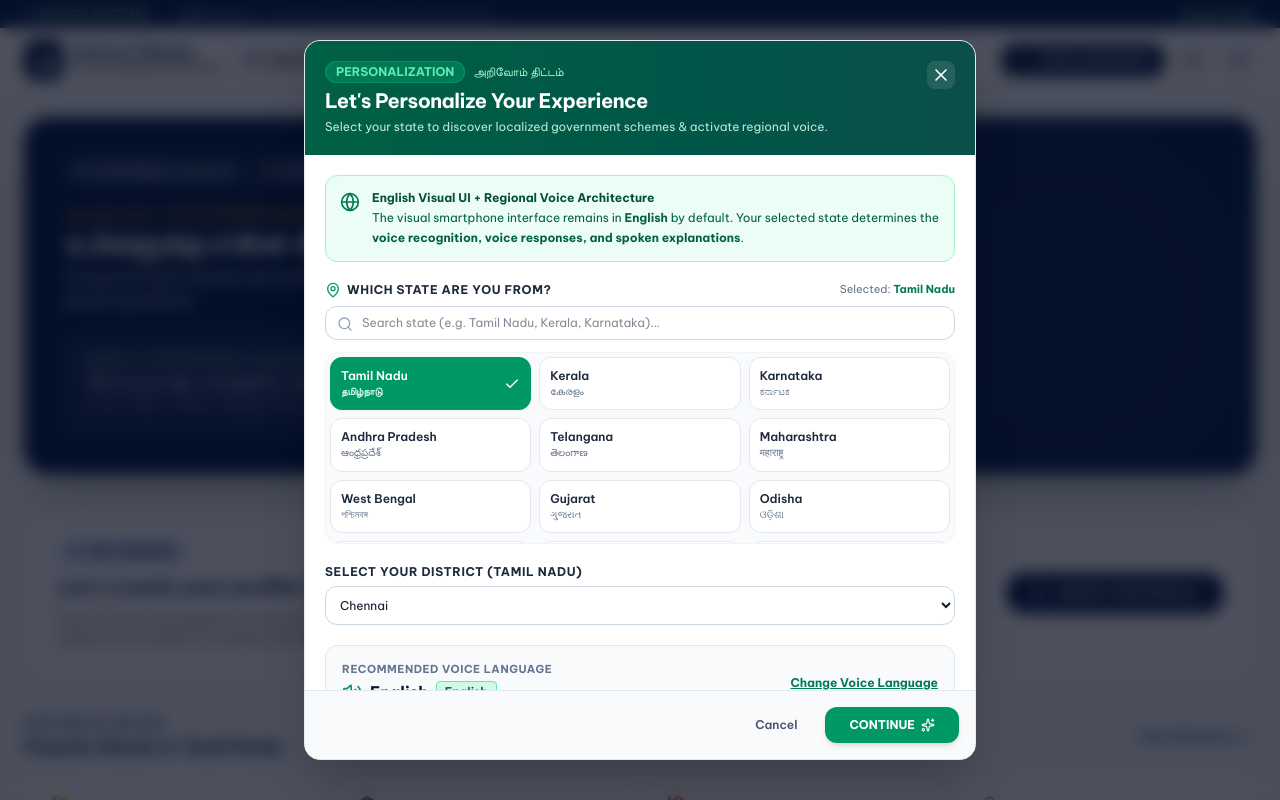
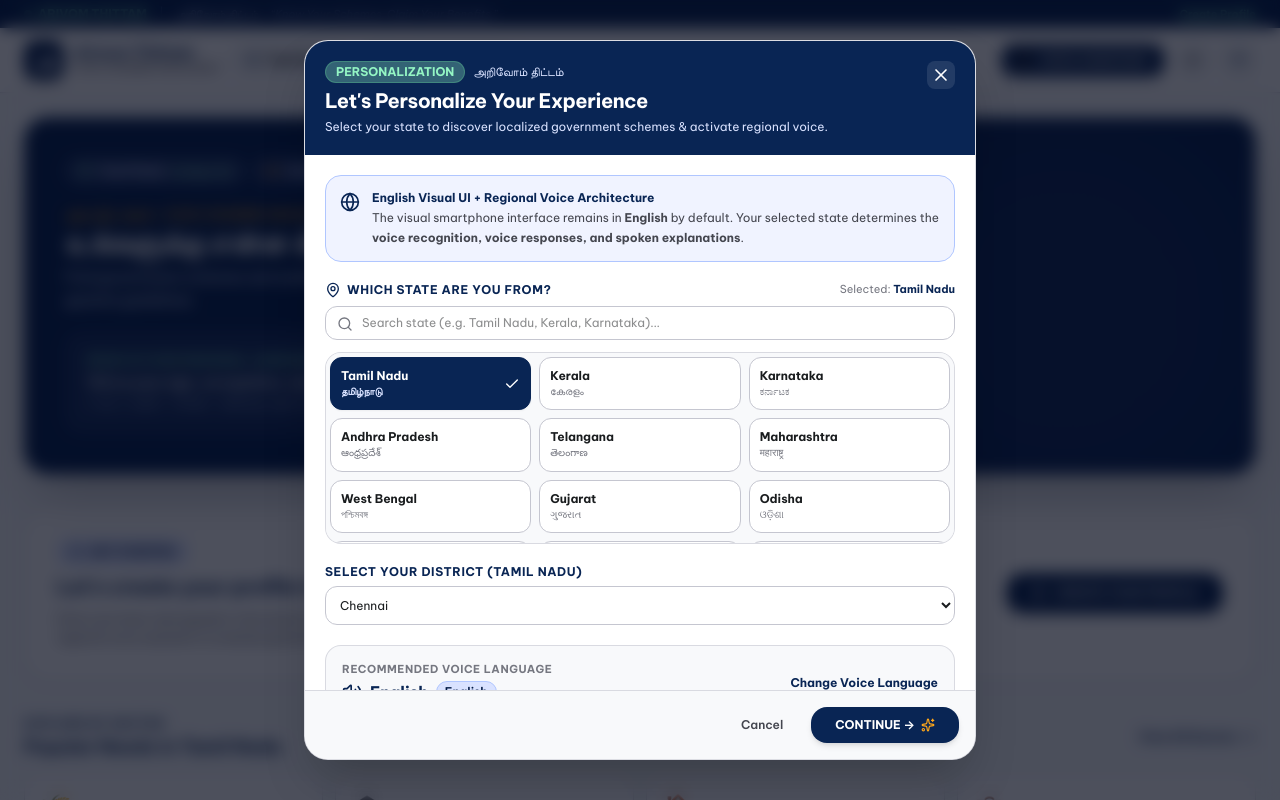
Before and after one commit to sakthikishore1415-oss/scheme-ai, a React (Vite) app in the folder apps/web/: page / in a window 1280 px wide. Both pictures are taken after a click on the button "Tamil Nadu". Shown: the top 800 px of the page. Built offline with nearby package versions, Linux system fonts and the light colour scheme.

Commit message:
feat: dynamically localize Continue button text to selected language across Android and Web

```diff
--- a/apps/web/src/components/FirstTimeSetupModal.tsx
+++ b/apps/web/src/components/FirstTimeSetupModal.tsx
@@ -3,6 +3,20 @@ import { useApp } from '../context/AppContext';
 import { STATES_LIST, STATES_CONFIG } from '../data/states';
 import { SUPPORTED_LANGUAGES } from '../data/languages';
 import { MapPin, Volume2, Check, Search, Globe, Sparkles, X } from 'lucide-react';
+
+const CONTINUE_TRANSLATIONS: Record<string, string> = {
+  ta: 'தொடர்க  →  (CONTINUE)',
+  en: 'CONTINUE  →',
+  te: 'కొనసాగించండి  →  (CONTINUE)',
+  kn: 'ಮುಂದುವರಿಸಿ  →  (CONTINUE)',
+  ml: 'തുടരുക  →  (CONTINUE)',
+  hi: 'आगे बढ़ें  →  (CONTINUE)',
+  bn: 'এগিয়ে যান  →  (CONTINUE)',
+  mr: 'पुढे सुरू ठेवा  →  (CONTINUE)',
+  gu: 'આગળ વધો  →  (CONTINUE)',
+  or: 'ଆଗକୁ ବଢ଼ନ୍ତୁ  →  (CONTINUE)',
+  pa: 'ਜਾਰੀ ਰੱਖੋ  →  (CONTINUE)',
+};
 
 export const FirstTimeSetupModal: React.FC = () => {
   const {
@@ -26,6 +40,7 @@ export const FirstTimeSetupModal: React.FC = () => {
 
   const targetState = STATES_CONFIG[tempStateId] || STATES_CONFIG['TN'];
   const targetVoiceLang = SUPPORTED_LANGUAGES[tempVoiceLangId] || SUPPORTED_LANGUAGES['ta'];
+  const continueButtonText = CONTINUE_TRANSLATIONS[tempVoiceLangId] || 'CONTINUE  →';
 
   const filteredStates = STATES_LIST.filter(
     (s) =>
@@ -55,18 +70,18 @@ export const FirstTimeSetupModal: React.FC = () => {
 
   return (
     <div className="fixed inset-0 z-50 flex items-center justify-center p-4 bg-slate-950/70 backdrop-blur-sm animate-fade-in">
-      <div className="bg-white rounded-2xl max-w-2xl w-full max-h-[90vh] flex flex-col shadow-2xl border border-slate-200 overflow-hidden">
+      <div className="bg-white rounded-3xl max-w-2xl w-full max-h-[90vh] flex flex-col shadow-2xl border border-[#c5c6d0]/60 overflow-hidden">
         {/* Header */}
-        <div className="bg-linear-to-r from-emerald-800 to-teal-900 text-white p-5 flex items-start justify-between">
+        <div className="bg-[#092554] text-white p-5 flex items-start justify-between">
           <div>
             <div className="flex items-center gap-2 mb-1">
-              <span className="bg-emerald-500/30 text-emerald-300 text-xs px-2.5 py-0.5 rounded-full font-bold border border-emerald-400/30">
+              <span className="bg-[#94f6c4]/30 text-[#94f6c4] text-xs px-2.5 py-0.5 rounded-full font-bold border border-[#57b98c]/40">
                 PERSONALIZATION
               </span>
-              <span className="text-xs text-emerald-200">அறிவோம் திட்டம்</span>
+              <span className="text-xs text-[#d9e2ff]">அறிவோம் திட்டம்</span>
             </div>
-            <h2 className="text-xl font-extrabold tracking-tight">Let's Personalize Your Experience</h2>
-            <p className="text-xs text-emerald-100/90 mt-1">
+            <h2 className="text-xl font-bold tracking-tight">Let's Personalize Your Experience</h2>
+            <p className="text-xs text-[#d9e2ff] mt-1">
               Select your state to discover localized government schemes & activate regional voice.
             </p>
           </div>
@@ -82,11 +97,11 @@ export const FirstTimeSetupModal: React.FC = () => {
         {/* Modal Body */}
         <div className="p-5 overflow-y-auto flex-1 space-y-5">
           {/* Important Principle Alert Box */}
-          <div className="bg-emerald-50 border border-emerald-200 rounded-xl p-3.5 flex items-start gap-3">
-            <Globe className="w-5 h-5 text-emerald-700 shrink-0 mt-0.5" />
-            <div className="text-xs text-emerald-900">
+          <div className="bg-[#d9e2ff]/40 border border-[#b0c6ff] rounded-2xl p-3.5 flex items-start gap-3">
+            <Globe className="w-5 h-5 text-[#092554] shrink-0 mt-0.5" />
+            <div className="text-xs text-[#092554]">
               <p className="font-bold mb-0.5">English Visual UI + Regional Voice Architecture</p>
-              <p className="text-emerald-800 leading-relaxed">
+              <p className="text-[#44464f] leading-relaxed">
                 The visual smartphone interface remains in <strong>English</strong> by default. Your selected state determines the <strong>voice recognition, voice responses, and spoken explanations</strong>.
               </p>
             </div>
@@ -95,28 +110,28 @@ export const FirstTimeSetupModal: React.FC = () => {
           {/* Step 1: Select State */}
           <div>
             <div className="flex items-center justify-between mb-2">
-              <label className="text-xs font-bold text-slate-800 uppercase tracking-wider flex items-center gap-1.5">
-                <MapPin className="w-4 h-4 text-emerald-600" />
+              <label className="text-xs font-bold text-[#092554] uppercase tracking-wider flex items-center gap-1.5">
+                <MapPin className="w-4 h-4 text-[#092554]" />
                 Which state are you from?
               </label>
-              <span className="text-[11px] text-slate-500">Selected: <strong className="text-emerald-700">{targetState.name}</strong></span>
+              <span className="text-[11px] text-[#757780]">Selected: <strong className="text-[#092554]">{targetState.name}</strong></span>
             </div>
 
             {/* Search Input */}
             <div className="relative mb-3">
-              <Search className="w-4 h-4 text-slate-400 absolute left-3 top-2.5" />
+              <Search className="w-4 h-4 text-[#757780] absolute left-3 top-2.5" />
               <input
                 id="setup-state-search-input"
                 type="text"
                 value={searchQuery}
                 onChange={(e) => setSearchQuery(e.target.value)}
                 placeholder="Search state (e.g. Tamil Nadu, Kerala, Karnataka)..."
-                className="w-full pl-9 pr-4 py-2 text-xs rounded-xl border border-slate-300 focus:border-emerald-500 focus:ring-2 focus:ring-emerald-500/20 outline-none transition-all"
+                className="w-full pl-9 pr-4 py-2 text-xs rounded-xl border border-[#c5c6d0] text-[#191c1e] focus:border-[#092554] outline-none transition-all"
               />
             </div>
 
             {/* State Grid Chips */}
-            <div className="grid grid-cols-2 sm:grid-cols-3 gap-2 max-h-48 overflow-y-auto p-1 border border-slate-100 rounded-xl bg-slate-50">
+            <div className="grid grid-cols-2 sm:grid-cols-3 gap-2 max-h-48 overflow-y-auto p-1 border border-[#c5c6d0]/60 rounded-2xl bg-[#f8f9fb]">
               {filteredStates.map((st) => {
                 const isSelected = tempStateId === st.id;
                 return (
@@ -126,13 +141,13 @@ export const FirstTimeSetupModal: React.FC = () => {
                     onClick={() => handleStateSelect(st.id)}
                     className={`p-2.5 rounded-xl text-left border transition-all cursor-pointer flex items-center justify-between ${
                       isSelected
-                        ? 'bg-emerald-600 text-white border-emerald-600 shadow-xs font-bold'
-                        : 'bg-white text-slate-800 border-slate-200 hover:border-emerald-300 hover:bg-emerald-50/50'
+                        ? 'bg-[#092554] text-white border-[#092554] shadow-xs font-bold'
+                        : 'bg-white text-[#191c1e] border-[#c5c6d0] hover:border-[#092554] hover:bg-[#f2f4f6]'
                     }`}
                   >
                     <div>
-                      <p className="text-xs font-semibold leading-tight">{st.name}</p>
-                      <p className={`text-[10px] mt-0.5 ${isSelected ? 'text-emerald-100' : 'text-slate-500'}`}>
+                      <p className="text-xs font-bold leading-tight">{st.name}</p>
+                      <p className={`text-[10px] mt-0.5 ${isSelected ? 'text-[#d9e2ff]' : 'text-[#757780]'}`}>
                         {st.nativeName}
                       </p>
                     </div>
@@ -146,14 +161,14 @@ export const FirstTimeSetupModal: React.FC = () => {
           {/* District Selection */}
           {targetState.districts && targetState.districts.length > 0 && (
             <div>
-              <label className="text-xs font-bold text-slate-800 uppercase tracking-wider block mb-1.5">
+              <label className="text-xs font-bold text-[#092554] uppercase tracking-wider block mb-1.5">
                 Select Your District ({targetState.name})
               </label>
               <select
                 id="setup-district-select"
                 value={selectedDistrict || targetState.districts[0]}
                 onChange={(e) => setSelectedDistrict(e.target.value)}
-                className="w-full p-2.5 text-xs rounded-xl border border-slate-300 bg-white focus:border-emerald-500 focus:ring-2 focus:ring-emerald-500/20 outline-none"
+                className="w-full p-2.5 text-xs rounded-xl border border-[#c5c6d0] text-[#191c1e] bg-white focus:border-[#092554] outline-none"
               >
                 {targetState.districts.map((dst) => (
                   <option key={dst} value={dst}>
@@ -165,18 +180,18 @@ export const FirstTimeSetupModal: React.FC = () => {
           )}
 
           {/* Step 2: Voice Language Recommendation */}
-          <div className="bg-slate-50 rounded-xl p-4 border border-slate-200">
+          <div className="bg-[#f8f9fb] rounded-2xl p-4 border border-[#c5c6d0]/60">
             <div className="flex items-center justify-between">
               <div>
-                <span className="text-[11px] font-bold text-slate-500 uppercase tracking-wider block mb-0.5">
+                <span className="text-[11px] font-bold text-[#757780] uppercase tracking-wider block mb-0.5">
                   Recommended Voice Language
                 </span>
                 <div className="flex items-center gap-2">
-                  <Volume2 className="w-5 h-5 text-emerald-600" />
-                  <span className="text-base font-extrabold text-slate-900">
+                  <Volume2 className="w-5 h-5 text-[#092554]" />
+                  <span className="text-base font-bold text-[#092554]">
                     {targetVoiceLang.name}
                   </span>
-                  <span className="text-xs font-semibold px-2 py-0.5 rounded bg-emerald-100 text-emerald-800 border border-emerald-300">
+                  <span className="text-xs font-semibold px-2 py-0.5 rounded-full bg-[#d9e2ff] text-[#001944] border border-[#b0c6ff]">
                     {targetVoiceLang.nativeName}
                   </span>
                 </div>
@@ -185,7 +200,7 @@ export const FirstTimeSetupModal: React.FC = () => {
               <button
                 id="setup-change-voice-lang-toggle"
                 onClick={() => setShowLanguagePicker(!showLanguagePicker)}
-                className="text-xs font-bold text-emerald-700 hover:text-emerald-800 underline cursor-pointer"
+                className="text-xs font-bold text-[#092554] hover:underline cursor-pointer"
               >
                 {showLanguagePicker ? 'Done' : 'Change Voice Language'}
               </button>
@@ -193,8 +208,8 @@ export const FirstTimeSetupModal: React.FC = () => {
 
             {/* Language Selector Dropdown / Grid if expanded */}
             {showLanguagePicker && (
-              <div className="mt-3 pt-3 border-t border-slate-200">
-                <p className="text-[11px] text-slate-600 mb-2 font-medium">
+              <div className="mt-3 pt-3 border-t border-[#c5c6d0]/60">
+                <p className="text-[11px] text-[#44464f] mb-2 font-medium">
                   Choose alternate voice language for speech recognition & TTS:
                 </p>
                 <div className="grid grid-cols-2 sm:grid-cols-3 gap-2">
@@ -205,14 +220,14 @@ export const FirstTimeSetupModal: React.FC = () => {
                         key={lang.id}
                         id={`setup-voice-btn-${lang.id}`}
                         onClick={() => setTempVoiceLangId(lang.id)}
-                        className={`p-2 rounded-lg text-left text-xs border transition-all cursor-pointer ${
+                        className={`p-2 rounded-xl text-left text-xs border transition-all cursor-pointer ${
                           isSelected
-                            ? 'bg-emerald-600 text-white font-bold border-emerald-600'
-                            : 'bg-white text-slate-700 border-slate-200 hover:bg-emerald-50'
+                            ? 'bg-[#092554] text-white font-bold border-[#092554]'
+                            : 'bg-white text-[#191c1e] border-[#c5c6d0] hover:bg-[#edeef0]'
                         }`}
                       >
-                        <p className="font-semibold">{lang.name}</p>
-                        <p className={`text-[10px] ${isSelected ? 'text-emerald-100' : 'text-slate-500'}`}>
+                        <p className="font-bold">{lang.name}</p>
+                        <p className={`text-[10px] ${isSelected ? 'text-[#d9e2ff]' : 'text-[#757780]'}`}>
                           {lang.nativeName}
                         </p>
                       </button>
@@ -225,21 +240,21 @@ export const FirstTimeSetupModal: React.FC = () => {
         </div>
 
         {/* Footer */}
-        <div className="p-4 bg-slate-50 border-t border-slate-200 flex items-center justify-end gap-3">
+        <div className="p-4 bg-[#f8f9fb] border-t border-[#c5c6d0]/60 flex items-center justify-end gap-3">
           <button
             id="setup-cancel-btn"
             onClick={() => setShowSetupModal(false)}
-            className="px-4 py-2 text-xs font-semibold text-slate-600 hover:text-slate-900 rounded-xl cursor-pointer"
+            className="px-4 py-2 text-xs font-semibold text-[#44464f] hover:text-[#191c1e] rounded-xl cursor-pointer"
           >
             Cancel
           </button>
           <button
             id="setup-continue-btn"
             onClick={handleSaveAndContinue}
-            className="px-6 py-2.5 text-xs font-bold text-white bg-emerald-600 hover:bg-emerald-700 rounded-xl shadow-md transition-all cursor-pointer flex items-center gap-1.5"
+            className="px-6 py-2.5 text-xs font-bold text-white bg-[#092554] hover:bg-[#243b6b] rounded-2xl shadow-md transition-all cursor-pointer flex items-center gap-1.5"
           >
-            <span>CONTINUE</span>
-            <Sparkles className="w-3.5 h-3.5" />
+            <span>{continueButtonText}</span>
+            <Sparkles className="w-3.5 h-3.5 text-[#fea619]" />
           </button>
         </div>
       </div>
```
Also changed, not shown: 1 other file (tests, documents, lock files or other folders).
